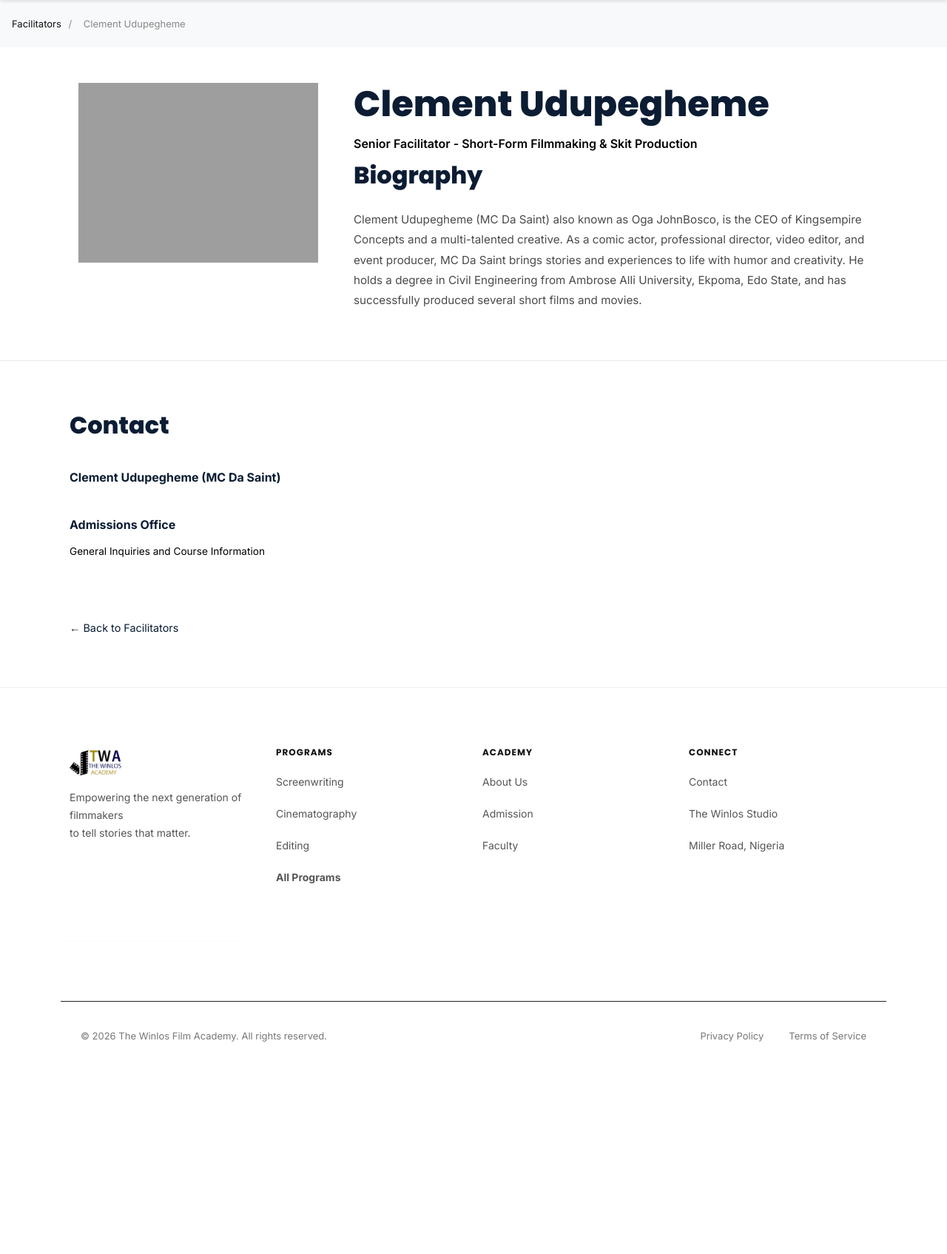
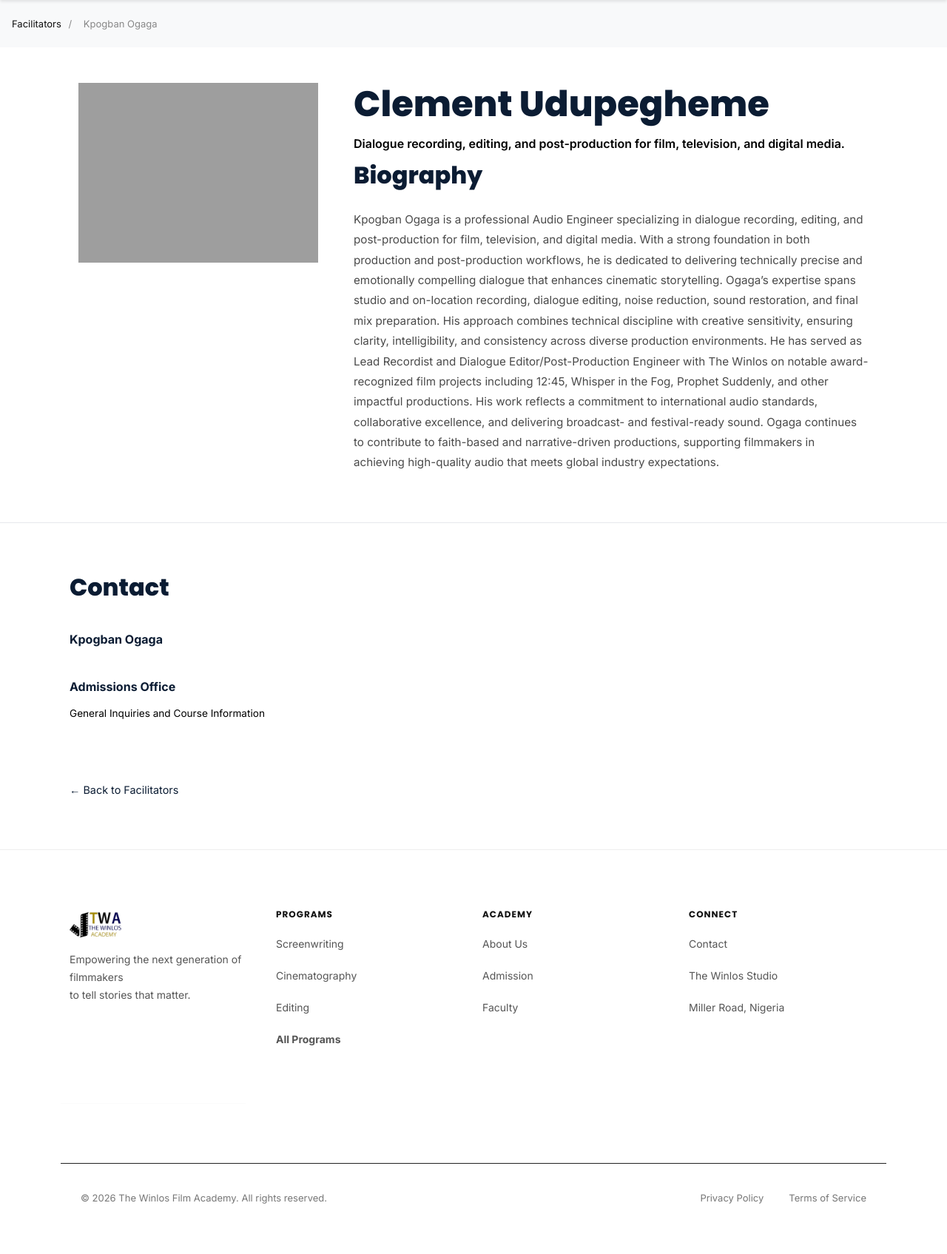
Before and after one commit to anointing1234/winlos, a Django app: page /team2/ in a window 1280 px wide. Shown: the part 183-1878 px from the top of the page at 74% size. Before the commit the page ends 1591 px from the top, so only its background shows below. Run offline with Django 5.2, Linux system fonts and the light colour scheme; some libraries are stand-ins or nearby versions; grey boxes are pictures that could not be loaded.

Commit message:
commited

```diff
--- a/core/templates/home_pages/teams/Grace_Okonkwo.html
+++ b/core/templates/home_pages/teams/Grace_Okonkwo.html
@@ -428,7 +428,7 @@
 
 
     <div class="breadcrumb-bar bg-light p-3">
-            <a href="#">Facilitators</a> <span>/</span> <span>Clement Udupegheme</span>
+            <a href="#">Facilitators</a> <span>/</span> <span>Kpogban Ogaga</span>
         </div>
 
 
@@ -489,7 +489,7 @@
             <!-- Image -->
             <div class="col-lg-4">
                 <div class="facilitator-image wow fadeInLeft" data-wow-delay="0.2s">
-                    <img src="{% static 'assets/img/Clement_Udupegheme.jpeg' %}"
+                    <img src="{% static 'assets/img/Kpogban_Ogaga.PNG' %}"
                          alt="Clement Udupegheme"
                          class="img-fluid">
                 </div>
@@ -501,7 +501,7 @@
                 <!-- Header Info -->
                 <div class="wow fadeInRight" data-wow-delay="0.3s">
                     <h2 class="facilitator-name mb-2">Clement Udupegheme</h2>
-                    <p class="facilitator-role">Senior Facilitator - Short-Form Filmmaking & Skit Production</p>
+                    <p class="facilitator-role">Dialogue recording, editing, and post-production for film, television, and digital media. </p>
                 </div>
 
                 <!-- Biography -->
@@ -510,7 +510,13 @@
 
                     <div class="biography-text">
                         <p>
-                   Clement Udupegheme (MC Da Saint) also known as Oga JohnBosco, is the CEO of Kingsempire Concepts and a multi-talented creative. As a comic actor, professional director, video editor, and event producer, MC Da Saint brings stories and experiences to life with humor and creativity. He holds a degree in Civil Engineering from Ambrose Alli University, Ekpoma, Edo State, and has successfully produced several short films and movies.
+                 Kpogban Ogaga is a professional Audio Engineer specializing in dialogue recording, editing, and post-production for film, television, and digital media. With a strong foundation in both production and post-production workflows, he is dedicated to delivering technically precise and emotionally compelling dialogue that enhances cinematic storytelling.
+
+Ogaga’s expertise spans studio and on-location recording, dialogue editing, noise reduction, sound restoration, and final mix preparation. His approach combines technical discipline with creative sensitivity, ensuring clarity, intelligibility, and consistency across diverse production environments.
+
+He has served as Lead Recordist and Dialogue Editor/Post-Production Engineer with The Winlos on notable award-recognized film projects including 12:45, Whisper in the Fog, Prophet Suddenly, and other impactful productions. His work reflects a commitment to international audio standards, collaborative excellence, and delivering broadcast- and festival-ready sound.
+
+Ogaga continues to contribute to faith-based and narrative-driven productions, supporting filmmakers in achieving high-quality audio that meets global industry expectations.
                         </p>
 
 
@@ -638,7 +644,7 @@
                 <h3 class="contact-title">Contact</h3>
 
                 <div class="contact-block">
-                    <div class="contact-name">Clement Udupegheme (MC Da Saint)</div>
+                    <div class="contact-name">Kpogban Ogaga</div>
                     {% comment %} <a href="mailto:clement.udupegheme@winlosacademy.org" class="contact-email">
                         clement.udupegheme@winlosacademy.org
                     </a> {% endcomment %}
```
Also changed, not shown: core/templates/home_pages/facilitators.html (+15 -13 lines).
